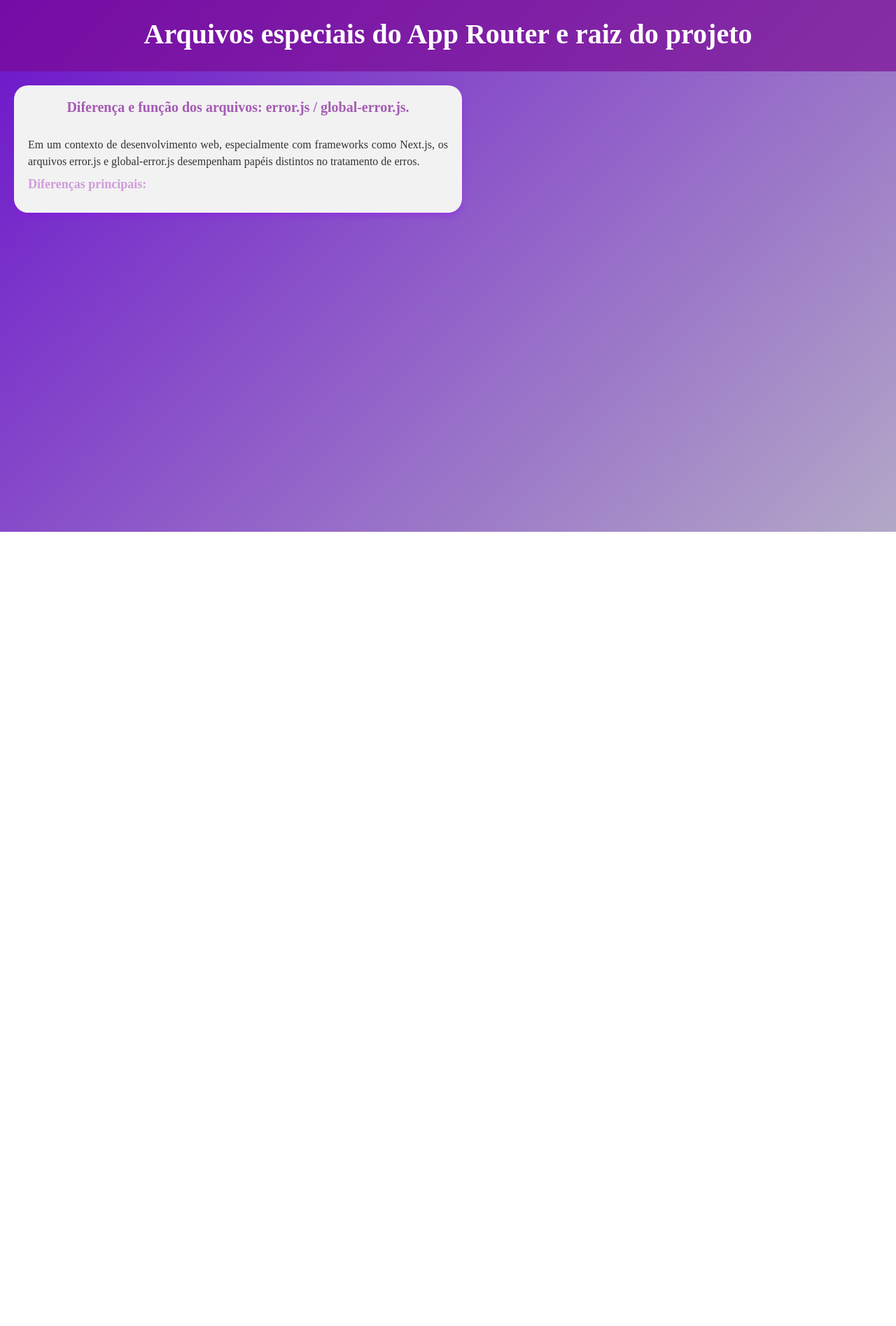
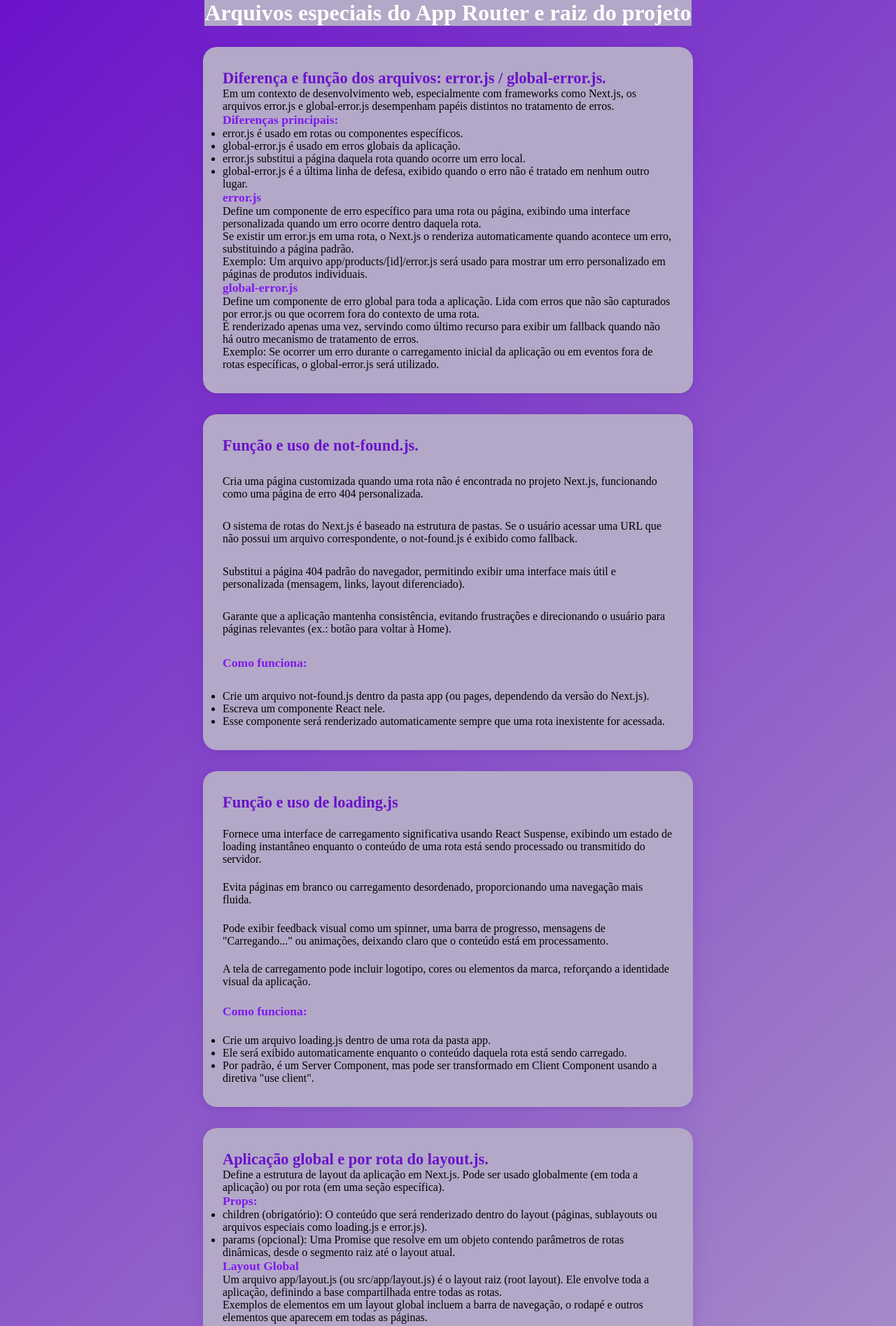
Before and after one commit to annabialeme/aulajs04, a Next.js app: page /especiais in a window 1280 px wide. Shown: the part 40-1935 px from the top of the page at 70% size. Before the commit the page ends 800 px from the top, so only its background shows below. Built offline with nearby package versions, Linux system fonts and the light colour scheme.

Commit message:
refactor: all css

```diff
--- a/src/app/especiais/ArquivosEspeciais.module.css
+++ b/src/app/especiais/ArquivosEspeciais.module.css
@@ -1,86 +1,57 @@
 .container {
-    background: linear-gradient(135deg, hsl(269, 85%, 43%) 0%, #b3a8c7 100%);
-    height: 100vh;
-    color: #fff;
+    min-height: 100vh;
+    width: 100%;
+    background: linear-gradient(135deg, #6a11cb 0%, #b3a8c7 100%);
+    padding: 40px;
     display: flex;
     flex-direction: column;
-}
-.title {
-    font-size: 2rem;
+    align-items: center;
+    gap: 30px;
 }
 
 .header {
-    width: 100%;
-    display: flex;
-    justify-content: center;
-    align-items: center;
-    background-color: #7b0992a6;
-    padding: 15px;
+    max-width: 900px;
+    text-align: center;
+    background-color: #b3a8c7;
 }
 
 .header h1 {
-    margin-top: 50px;
-    margin-bottom: 15px;
-    font-size: 40px;
-    text-align: center;
+    font-size: 2rem;
     font-weight: bold;
-    color: #ffffff;
+    color: #fff;
 }
 
 .card {
-    width: 50%;
-    margin: 20px;
-    padding: 20px;
-    box-shadow: 0 4px 8px rgba(155,0,266,0.350);
+    width: 100%;
+    max-width: 700px;
+    min-height: 480px;
+    background-color: #b3a8c7;
     border-radius: 20px;
-    background-color: #f2f2f2;
+    padding: 32px 28px;
+    box-shadow: 0 8px 32px rgba(106, 17, 203, 0.15),
+            0 1.5px 8px rgba(0,0,0,0.07);
+    transition: transform 0.3s, box-shadow 0.3s;
     display: flex;
     flex-direction: column;
+    justify-content: space-between;
+}
+
+.card:hover {
+  transform: translateY(-6px);
+  box-shadow: 0 12px 40px rgba(106, 17, 203, 0.2),
+              0 4px 16px rgba(0,0,0,0.1);
 }
 
 .card h2 {
-    margin-top: 0;
-    font-size: 20px;
-    font-weight: bold;
-    color: #7b0992a6;
-    text-align: center;
-    margin-bottom: 10px;
-}
-
-.card p {
-    margin-bottom: 10px;
-    margin-top: 20px;
-    font-size: 16px;
-    line-height: 1.5;
-    color: #333;
-    text-align: justify;
-    text-justify: inter-word;
-}
-
-.card li {
-    margin-top: 10px;
-    font-size: 16px;
-    line-height: 1.5;
-    color: #333;
-    text-align: justify;
-    text-justify: inter-word;
+    font-size: 1.4rem;
+    color: #6a11cb;
 }
 
 .card h3 {
-    margin-top: 0;
-    margin-bottom: 10px;
-    font-size: 18px;
-    font-weight: bold;
-    color: #a32bbb6e;
+    font-size: 1.1rem;
+    color: #7f18ee;
 }
 
-@media (max-width: 768px) {
-    .card {
-        width: 80%;
-    }
+.card p{
+    font-size: 1rem;
 }
-@media (max-width: 480px) {
-    .card {
-        width: 100%;
-    }
-}
--- a/src/app/especiais/page.jsx
+++ b/src/app/especiais/page.jsx
@@ -12,7 +12,95 @@ export default function Page() {
       <div className={styles.card}>
         <h2>Diferença e função dos arquivos: error.js / global-error.js.</h2>
         <p>Em um contexto de desenvolvimento web, especialmente com frameworks como Next.js, os arquivos error.js e global-error.js desempenham papéis distintos no tratamento de erros.</p>
+
         <h3>Diferenças principais:</h3>
+        <ul>
+          <li>error.js é usado em rotas ou componentes específicos.</li>
+          <li>global-error.js é usado em erros globais da aplicação.</li>
+          <li>error.js substitui a página daquela rota quando ocorre um erro local.</li>
+          <li>global-error.js é a última linha de defesa, exibido quando o erro não é tratado em nenhum outro lugar.</li>
+        </ul>
+
+        <h3>error.js</h3>
+        <p>Define um componente de erro específico para uma rota ou página, exibindo uma interface personalizada quando um erro ocorre dentro daquela rota.</p>
+        <p>Se existir um error.js em uma rota, o Next.js o renderiza automaticamente quando acontece um erro, substituindo a página padrão.</p>
+        <p>Exemplo: Um arquivo app/products/[id]/error.js será usado para mostrar um erro personalizado em páginas de produtos individuais.</p>
+
+        <h3>global-error.js</h3>
+        <p>Define um componente de erro global para toda a aplicação. Lida com erros que não são capturados por error.js ou que ocorrem fora do contexto de uma rota.</p>
+        <p>É renderizado apenas uma vez, servindo como último recurso para exibir um fallback quando não há outro mecanismo de tratamento de erros.</p>
+        <p>Exemplo: Se ocorrer um erro durante o carregamento inicial da aplicação ou em eventos fora de rotas específicas, o global-error.js será utilizado.</p>
+      </div>
+
+      <div className={styles.card}>
+        <h2>Função e uso de not-found.js.</h2>
+        <p>Cria uma página customizada quando uma rota não é encontrada no projeto Next.js, funcionando como uma página de erro 404 personalizada.</p>
+        <p>O sistema de rotas do Next.js é baseado na estrutura de pastas. Se o usuário acessar uma URL que não possui um arquivo correspondente, o not-found.js é exibido como fallback.</p>
+        <p>Substitui a página 404 padrão do navegador, permitindo exibir uma interface mais útil e personalizada (mensagem, links, layout diferenciado).</p>
+        <p>Garante que a aplicação mantenha consistência, evitando frustrações e direcionando o usuário para páginas relevantes (ex.: botão para voltar à Home).</p>
+
+        <h3>Como funciona:</h3>
+        <ul>
+          <li>Crie um arquivo not-found.js dentro da pasta app (ou pages, dependendo da versão do Next.js).</li>
+          <li>Escreva um componente React nele.</li>
+          <li>Esse componente será renderizado automaticamente sempre que uma rota inexistente for acessada.</li>
+        </ul>
+      </div>
+
+      <div className={styles.card}>
+        <h2>Função e uso de loading.js</h2>
+        <p>Fornece uma interface de carregamento significativa usando React Suspense, exibindo um estado de loading instantâneo enquanto o conteúdo de uma rota está sendo processado ou transmitido do servidor.</p>
+        <p>Evita páginas em branco ou carregamento desordenado, proporcionando uma navegação mais fluida.</p>
+        <p>Pode exibir feedback visual como um spinner, uma barra de progresso, mensagens de "Carregando..." ou animações, deixando claro que o conteúdo está em processamento.</p>
+        <p>A tela de carregamento pode incluir logotipo, cores ou elementos da marca, reforçando a identidade visual da aplicação.</p>
+
+        <h3>Como funciona:</h3>
+        <ul>
+          <li>Crie um arquivo loading.js dentro de uma rota da pasta app.</li>
+          <li>Ele será exibido automaticamente enquanto o conteúdo daquela rota está sendo carregado.</li>
+          <li>Por padrão, é um Server Component, mas pode ser transformado em Client Component usando a diretiva "use client".</li>
+        </ul>
+      </div>
+
+      <div className={styles.card}>
+        <h2>Aplicação global e por rota do layout.js.</h2>
+        <p>Define a estrutura de layout da aplicação em Next.js. Pode ser usado globalmente (em toda a aplicação) ou por rota (em uma seção específica).</p>
+
+        <h3>Props:</h3>
+        <ul>
+          <li>children (obrigatório): O conteúdo que será renderizado dentro do layout (páginas, sublayouts ou arquivos especiais como loading.js e error.js).</li>
+          <li>params (opcional): Uma Promise que resolve em um objeto contendo parâmetros de rotas dinâmicas, desde o segmento raiz até o layout atual.</li>
+        </ul>
+
+        <h3>Layout Global</h3>
+        <p>Um arquivo app/layout.js (ou src/app/layout.js) é o layout raiz (root layout). Ele envolve toda a aplicação, definindo a base compartilhada entre todas as rotas.</p>
+        <p>Exemplos de elementos em um layout global incluem a barra de navegação, o rodapé e outros elementos que aparecem em todas as páginas.</p>
+
+        <h3>Layout por Rota</h3>
+        <p>Um arquivo layout.js dentro de uma pasta de rota (ex.: app/dashboard/layout.js) define um layout apenas para aquela rota e suas subrotas. Ele permite que você crie layouts diferentes para partes distintas da sua aplicação, com elementos específicos para cada seção.</p>
+        <p>É útil para criar estruturas de navegação diferentes, temas visuais distintos ou outros comportamentos específicos para certas páginas.</p>
+
+        <h3>Como funciona:</h3>
+        <ul>
+          <li>O Next.js usa roteamento baseado em pastas (app ou src/app).</li>
+          <li>Cada pasta pode ter um layout.js próprio.</li>
+          <li>O Next.js renderiza primeiro o layout global e depois vai aninhando os layouts por rota, até chegar na página final.</li>
+        </ul>
+      </div>
+
+      <div className={styles.card}>
+        <h2>Função do page.js em cada rota.</h2>
+        <p>É o componente principal de cada rota no Next.js. Define a interface de usuário exibida quando a rota é acessada. Sem um page.js, a rota não é acessível.</p>
+
+        <ul>
+          <li>Exporta um componente React que renderiza o conteúdo da rota.</li>
+          <li>É responsável por mostrar ao usuário a interface daquela página.</li>
+          <li>Cada page.js dentro de uma pasta representa uma rota.</li>
+          <li>Sem ele, a rota não existe publicamente.</li>
+          <li>Em rotas aninhadas (subpastas), cada page.js define o conteúdo do respectivo segmento da rota.</li>
+          <li>Em rotas dinâmicas ([id]/page.js), recebe a prop params com os valores dos segmentos dinâmicos. Isso permite personalizar a página com base nos parâmetros da URL.</li>
+          <li>Pode ser combinado com layout.js, loading.js, error.js, not-found.js, etc.</li>
+        </ul>
       </div>
     </div>
   );
```
